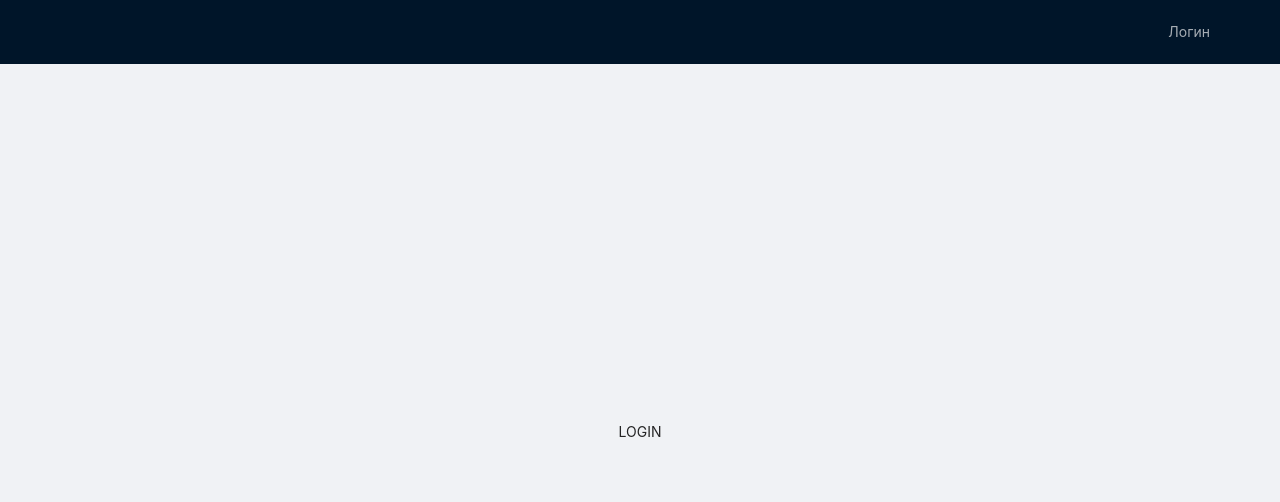
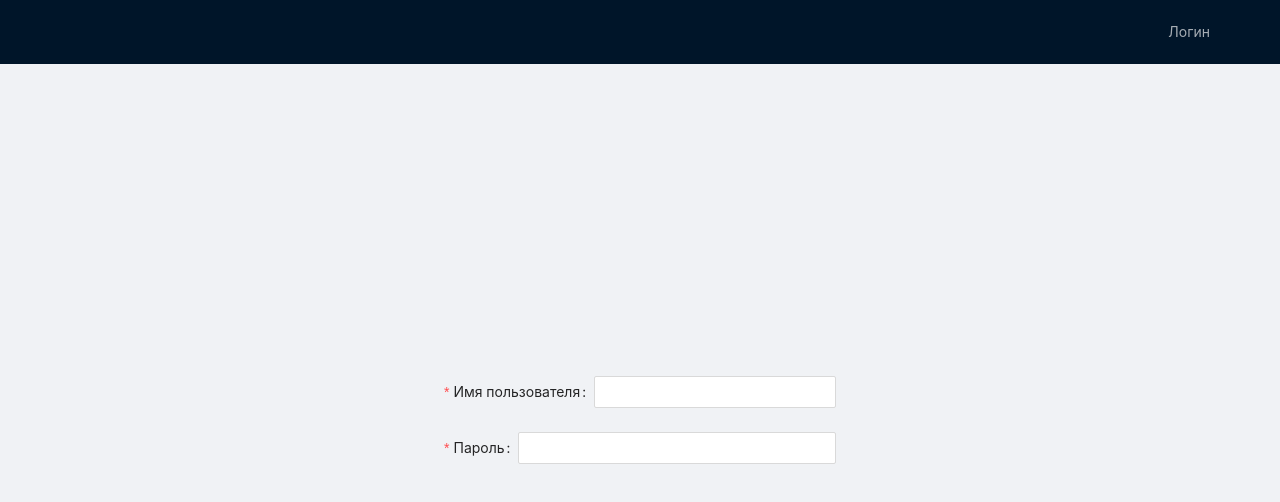
Before and after one commit to Chupriarti/interview-task-0, a React (Create React App) app: page /login in a window 1280 px wide. Shown: the top 502 px of the page. Built offline with nearby package versions, Linux system fonts and the light colour scheme.

Commit message:
added LoginForm to Login page

```diff
--- a/src/pages/Login.tsx
+++ b/src/pages/Login.tsx
@@ -1,11 +1,12 @@
 import { Layout, Row } from 'antd';
 import React, {FC} from 'react'
+import LoginForm from '../components/LoginForm';
 
 const Login: FC = () => {
   return (
     <Layout>
       <Row justify="center" align="middle" className="h100">
-        LOGIN
+        <LoginForm />
       </Row>
     </Layout>
   )
```
